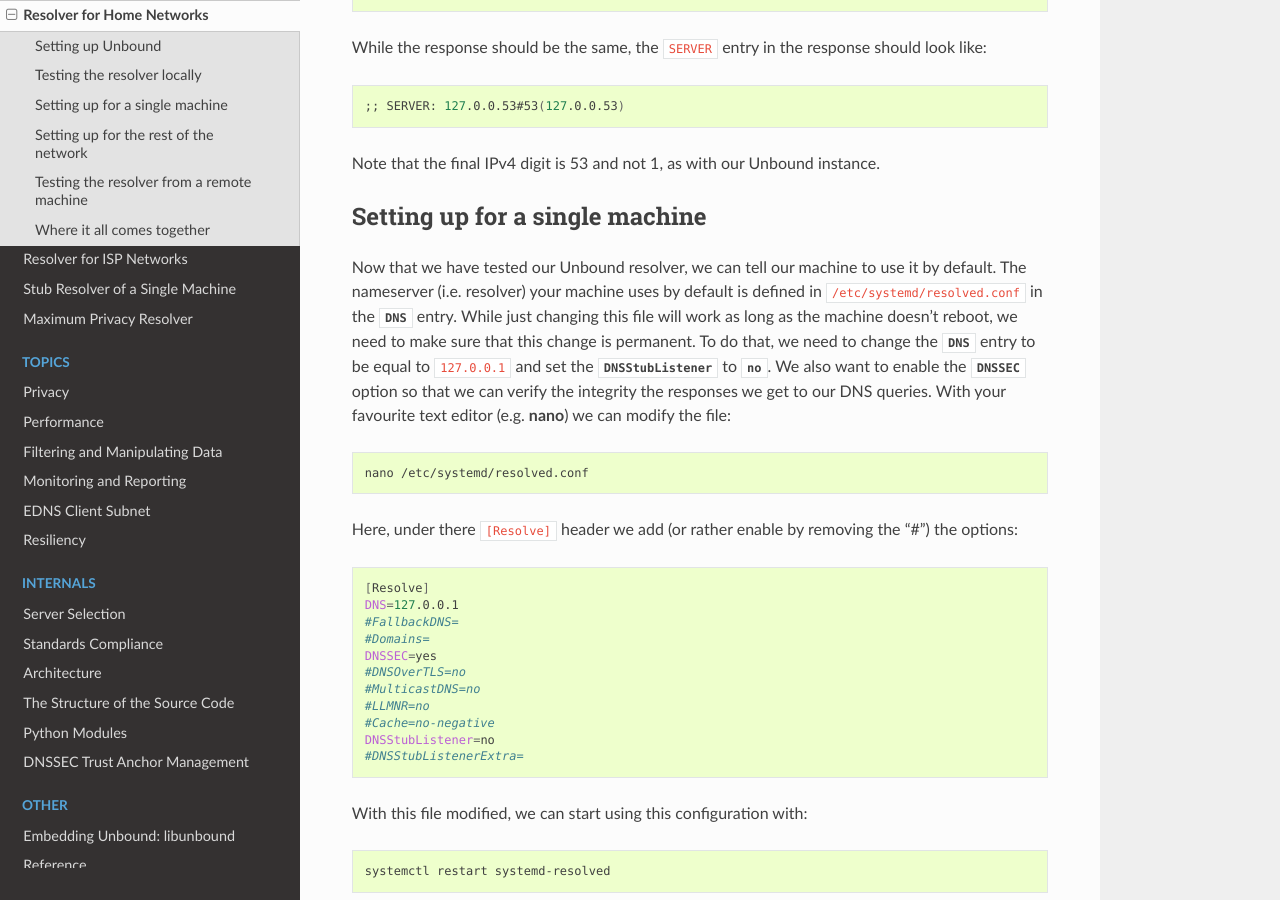
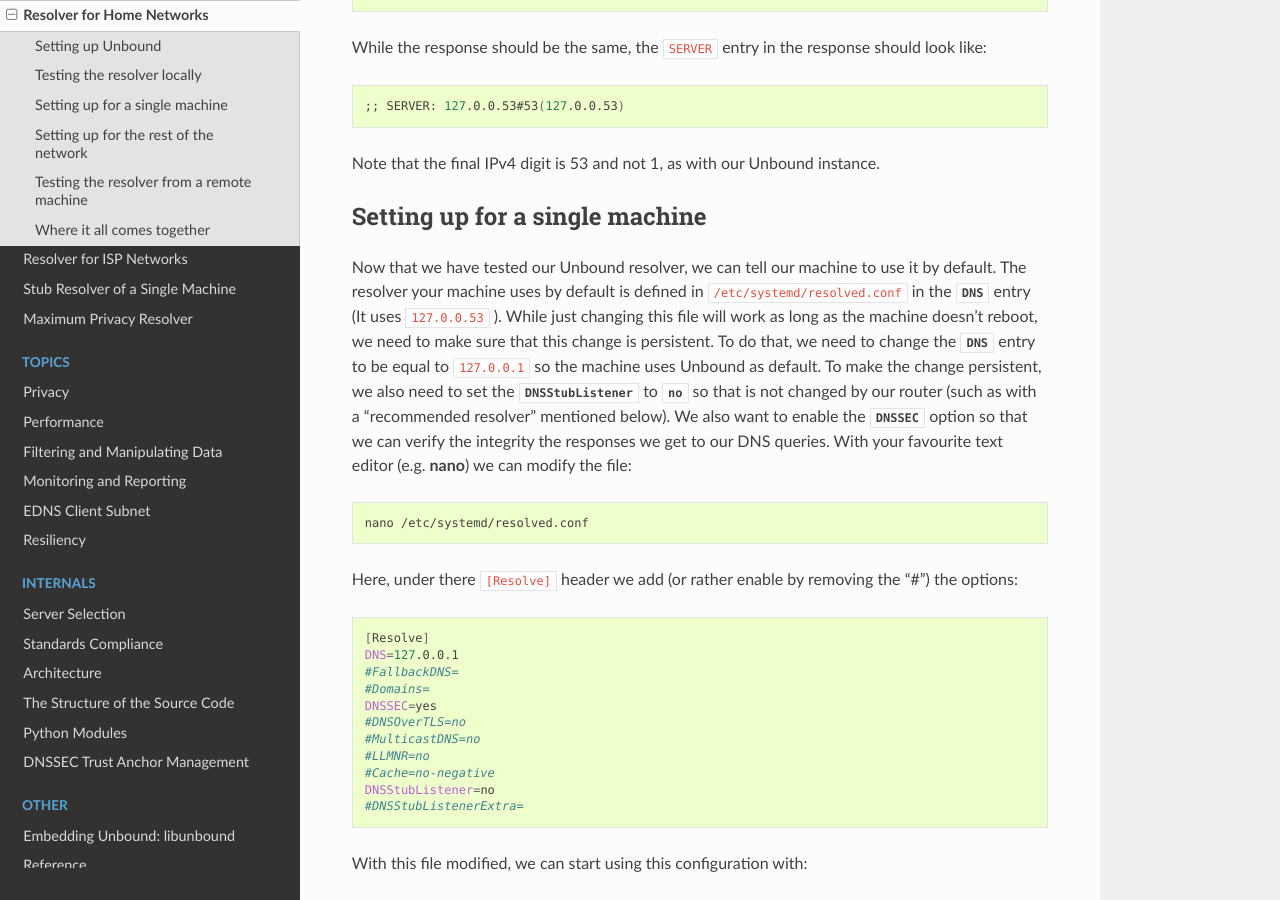
Before and after one commit to NLnetLabs/unbound-manual, a Sphinx documentation site: the page built from source/use-cases/home-resolver.rst, in a window 1280 px wide and 900 px high, scrolled down 1988 px. Built offline with Sphinx 7.4.7 and the Read the Docs theme 2.0.0, drawn with Linux system fonts in a browser that asks for light colours; some of the changed text lies outside the part shown.

Commit message:
change text to be in line with previous change

```diff
--- a/source/use-cases/home-resolver.rst
+++ b/source/use-cases/home-resolver.rst
@@ -68,8 +68,8 @@ Note that the final IPv4 digit is 53 and not 1, as with our Unbound instance.
 Setting up for a single machine
 -------------------------------
 
-Now that we have tested our Unbound resolver, we can tell our machine to use it by default. The nameserver (i.e. resolver) your machine uses by default is defined in :file:`/etc/systemd/resolved.conf` in the :option:`DNS` entry.
-While just changing this file will work as long as the machine doesn't reboot, we need to make sure that this change is permanent. To do that, we need to change the :option:`DNS` entry to be equal to ``127.0.0.1`` and set the :option:`DNSStubListener` to :option:`no`. We also want to enable the :option:`DNSSEC` option so that we can verify the integrity the responses we get to our DNS queries. With your favourite text editor (e.g. :command:`nano`) we can modify the file:
+Now that we have tested our Unbound resolver, we can tell our machine to use it by default. The resolver your machine uses by default is defined in :file:`/etc/systemd/resolved.conf` in the :option:`DNS` entry (It uses ``127.0.0.53`` ).
+While just changing this file will work as long as the machine doesn't reboot, we need to make sure that this change is persistent. To do that, we need to change the :option:`DNS` entry to be equal to ``127.0.0.1`` so the machine uses Unbound as default. To make the change persistent, we also need to set the :option:`DNSStubListener` to :option:`no` so that is not changed by our router (such as with a "recommended resolver" mentioned below). We also want to enable the :option:`DNSSEC` option so that we can verify the integrity the responses we get to our DNS queries. With your favourite text editor (e.g. :command:`nano`) we can modify the file:
 
 .. code-block:: bash
 
@@ -162,7 +162,7 @@ The options that we add to the current config file to make it a "minimal usable
 The interface is currently configured to listen to any address on the machine, and the access-control only allows queries from the ``192.168.0.0/16`` `IP subnet <https://www.ripe.net/about-us/press-centre/understanding-ip-addressing>`_ range. Note that the IP address we chose above (``192.168.0.1`` and ``192.168.0.2``) fall within the ``192.168.0.0/16`` range.
 
 To prepare our config we are going to modify the existing config in :file:`/etc/unbound/unbound.conf`.
-If you open the file for the first time, you see that there is already an “include” in there. The include enables us to do `DNSSEC <https://en.wikipedia.org/wiki/Domain_Name_System_Security_Extensions>`_, which allows Unbound to verify the source of the answers that it receives, as well as QNAME minimisation. For convienience these configuration options have already been added in the minimal config. The config also includes the :command:`remote-control` in the config to enable controlling Unbound using :command:`unbound-control` command which is useful if you want to modify the config later on.
+If you open the file for the first time, you see that there is already an “include” in there. The "include" enables us to do `DNSSEC <https://en.wikipedia.org/wiki/Domain_Name_System_Security_Extensions>`_, which allows Unbound to verify the source of the answers that it receives, as well as QNAME minimisation. For convienience these configuration options have already been added in the minimal config. The config also includes the :command:`remote-control` in the config to enable controlling Unbound using :command:`unbound-control` command which is useful if you want to modify the config later on.
 
 Using the text editor again, we can then add the minimal config shown above, making any changes to the access control where needed.When we've modified the configuration we check it for mistakes with the :command:`unbound-checkconf` command:
 
```
